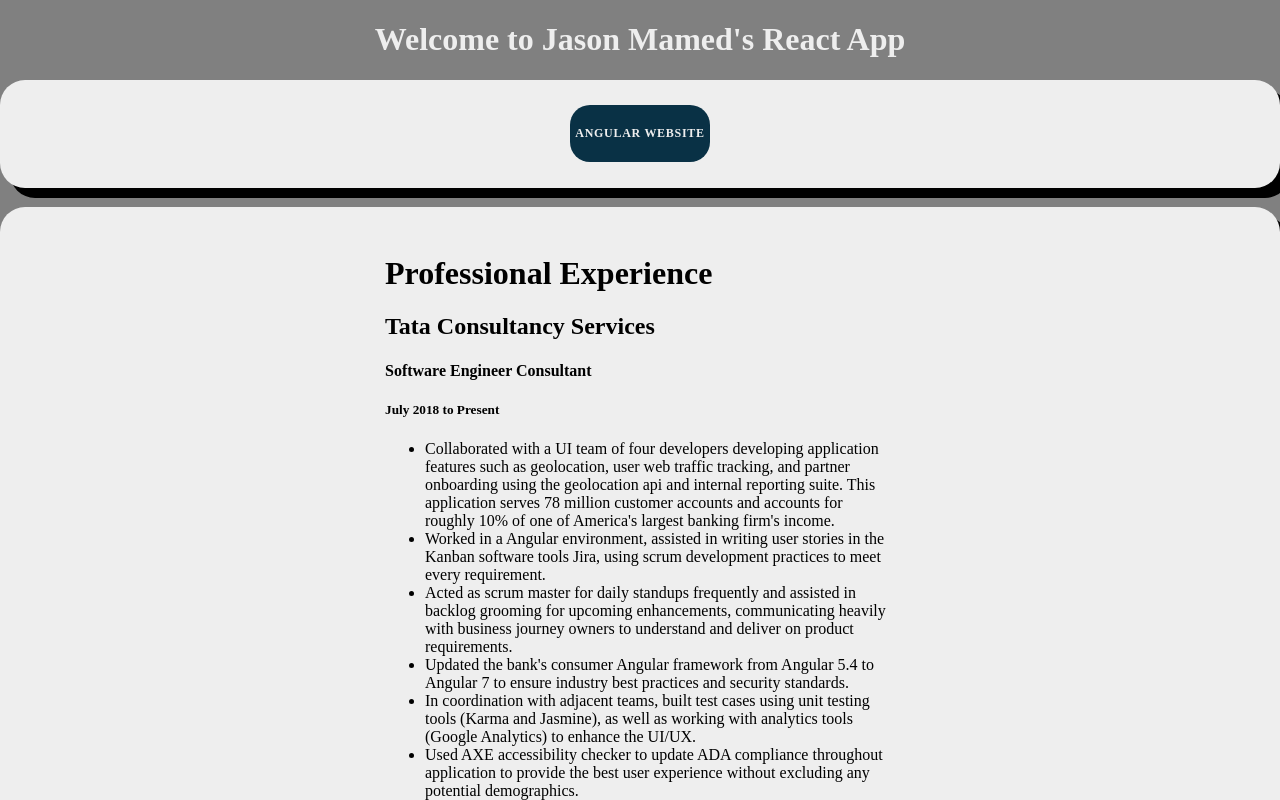
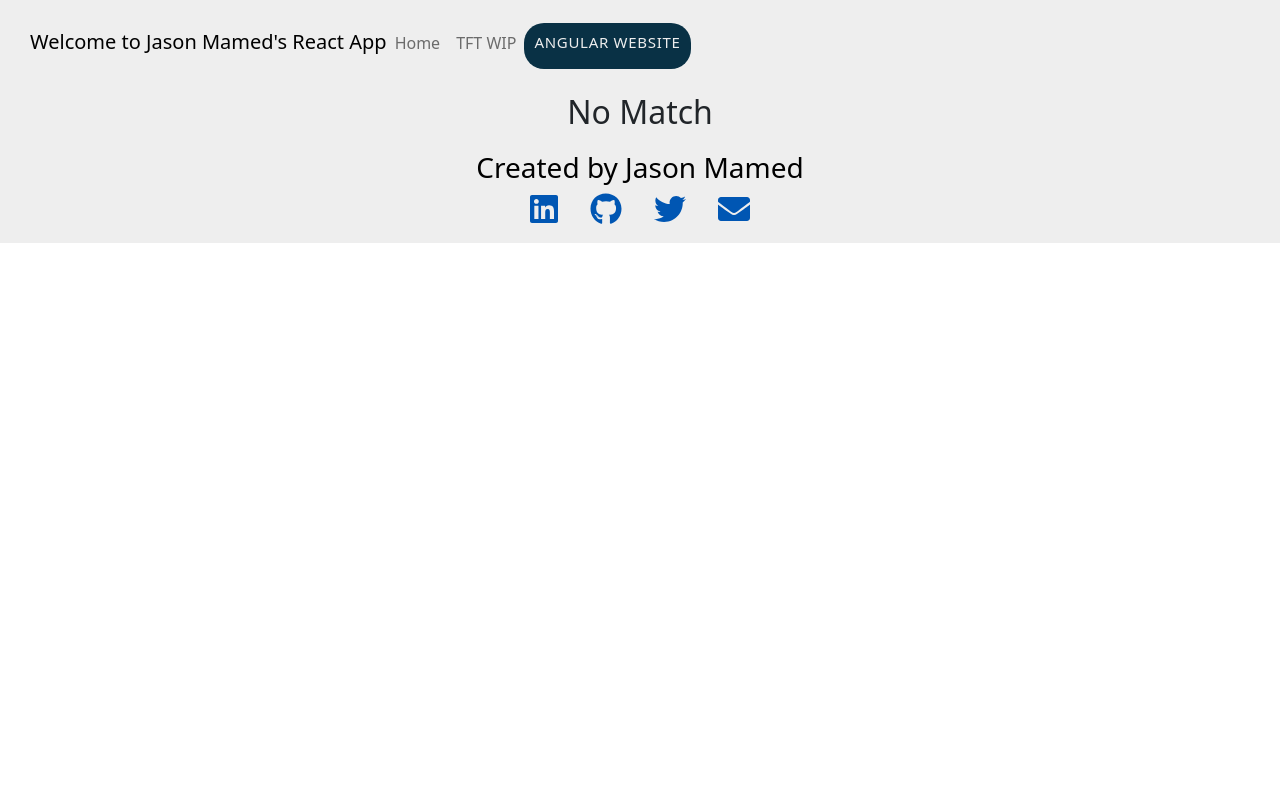
Before and after one commit to jmamed/jmamed-react, a React (Create React App) app: page / in a window 1280 px wide. Shown: the top 800 px of the page. Built offline with nearby package versions, Linux system fonts and the light colour scheme.

Commit message:
Add navigation routing for projects, change up website design layout

```diff
--- a/src/App.css
+++ b/src/App.css
@@ -20,9 +20,11 @@ h4 {
 .app {
   height: 100%;
   justify-content: center;
-  align-items: auto;
+  /* align-items: auto; */
   text-align: center;
-  text-emphasis-color: #eee;
+  /* text-emphasis-color: #eee; */
+  background-color: #eee;
+  padding: 15px;
 }
 
 .card {
@@ -77,7 +79,11 @@ h4 {
 }
 
 .webButton{
-  padding: 5px;
+  padding: 10px;
+  font-size: 15px;
+  /* @media screen and (max-width: 750px) {
+    font-size: 15px;
+  } */
 }
 
 @keyframes rotate {
@@ -132,7 +138,7 @@ h4 {
 }
 
 .social-container {
-  /* background: #eee; */
+  background: #eee;
   padding: 1px 1px;
   margin: 0 auto;
   text-align: center;
@@ -141,7 +147,7 @@ h4 {
 
 .resume-container {
   /* background: #eee; */
-  padding: 1px 1px;
+  padding: 1px 5px;
   margin: 0 auto;
   text-align: left;
   align-content: center;
@@ -152,26 +158,31 @@ a.social {
   align-items: center;
   transition: transform 250ms;
   display: inline-block;
+  color: white;
+}
+
+.social-heading {
+  color: black;
 }
 
 a.twitter {
-  color: #eee;
+  color: #0056b3;
 }
 
 a.linkedin {
-  color: #eee;
+  color: #0056b3;
 }
 
 a.github {
-  color: #eee;
+  color: #0056b3;
 }
 
 a.medium {
-  color: #eee;
+  color: #0056b3;
 }
 
 a.mail {
-  color: #eee;
+  color: #0056b3;
 }
 
 a.social:hover {
@@ -190,5 +201,9 @@ span.separator {
 
 .title {
   color: black;
+}
 
+.navTitle{
+  color: black;
+  font-size: 20px;
 }
--- a/src/App.js
+++ b/src/App.js
@@ -1,9 +1,15 @@
 import React from 'react';
 
 import './App.css'
-import SocialFollow from "./social/SocialFollow"
-import ResumePage from "./resume/resume"
+import SocialFollow from "./components/SocialFollow";
+import ResumePage from "./components/resume";
+import { NavigationBar } from './navbar/NavigationBar';
+import { BrowserRouter as Router, Route, Switch } from "react-router-dom";
+// import '../node_modules/bootstrap/dist/css/bootstrap.min.css';
+import 'bootstrap/dist/css/bootstrap.min.css';
 
+import { NoMatch } from './pages/NoMatch';
+import { TFTProject } from './pages/TFTProject';
 class App extends React.Component {
 
   // componentDidMount() { //ngoninit ish
@@ -17,21 +23,31 @@ class App extends React.Component {
   render() {
 
     return (
-      <div>
+      <React.Fragment>
         <div className="app">
-          <h1>Welcome to Jason Mamed's React App</h1>
-          <div className="card">
-            <a className="button" href="https://jmamed.github.io/jmamed/"><span><h4 className="webButton">Angular Website</h4></span></a>
+          <div id="nav-router" className="navRouter">
+            <Router>
+
+              {/* <div className="card">
+                <a className="button" href="https://jmamed.github.io/jmamed/"><span><h4 className="webButton">Angular Website</h4></span></a>
+              </div> */}
+              <NavigationBar />
+
+              {/* <Sidebar /> */}
+
+              <Switch>
+                <Route exact path="/jmamed-react" component={ResumePage} />
+                <Route path="/tft" component={TFTProject} />
+                <Route component={NoMatch} />
+              </Switch>
+            </Router>
           </div>
           <span className="separator"></span>
-          <div className="card">
-            <ResumePage />
-          </div>
+          <footer>
+            <SocialFollow />
+          </footer>
         </div>
-        <footer>
-          <SocialFollow />
-        </footer>
-      </div>
+      </React.Fragment>
     );
   }
 }
--- a/src/social/SocialFollow.js
+++ b/src/components/SocialFollow.js
@@ -15,7 +15,7 @@ import {
 export default function SocialFollow() {
   return (
     <div className="social-container">
-      <h3 className = "heading">Created by Jason Mamed</h3>
+      <h3 className = "social-heading">Created by Jason Mamed</h3>
         <a href="https://www.linkedin.com/in/jasonmamed"
             className="linkedin social">
             <FontAwesomeIcon icon={faLinkedin} size="2x" />
--- a/src/resume/resume.js
+++ b/src/components/resume.js
@@ -2,7 +2,7 @@ import React from "react";
 
 export default function ResumePage() {
   return (
-    <div className="resume-container">
+    <div className="resume-container card">
       <h1 className="title">Professional Experience</h1>
       <div id="current-job">
         <h2>Tata Consultancy Services</h2>
--- /dev/null
+++ b/src/navbar/NavigationBar.js
@@ -0,0 +1,22 @@
+import React from 'react';
+import { Nav, Navbar} from 'react-bootstrap'; //, Form, FormControl
+import '../App.css';
+
+export const NavigationBar = () => (
+  <Navbar expand="lg" className="app">
+    <header>
+      <h1 className="navTitle">Welcome to Jason Mamed's React App</h1>
+    </header>
+    <Navbar.Toggle aria-controls="basic-navbar-nav"/>
+    {/* <Form className="form-center">
+      <FormControl type="text" placeholder="Search" className="" />
+    </Form> */}
+    <Navbar.Collapse id="basic-navbar-nav">
+      <Nav className="ml-auto">
+        <Nav.Item><Nav.Link href="/jmamed-react">Home</Nav.Link></Nav.Item>
+        <Nav.Item><Nav.Link href="/tft">TFT WIP</Nav.Link></Nav.Item>
+        <a className="button" href="https://jmamed.github.io/jmamed/"><span><h4 className="webButton">Angular Website</h4></span></a>
+      </Nav>
+    </Navbar.Collapse>
+  </Navbar>
+)
--- /dev/null
+++ b/src/pages/NoMatch.js
@@ -0,0 +1,12 @@
+import React from 'react';
+import styled from 'styled-components';
+const Wrapper = styled.div`
+  margin-top: 1em;
+  margin-left: 6em;
+  margin-right: 6em;
+`;
+export const NoMatch = () => (
+  <Wrapper>
+    <h2>No Match</h2>
+  </Wrapper>
+)
--- /dev/null
+++ b/src/pages/TFTProject.js
@@ -0,0 +1,12 @@
+import React from 'react';
+import styled from 'styled-components';
+const Wrapper = styled.div`
+  margin-top: 1em;
+  margin-left: 6em;
+  margin-right: 6em;
+`;
+export const TFTProject = () => (
+  <Wrapper>
+    <h2>TFT Project WIP</h2>
+  </Wrapper>
+)
```
Also changed, not shown: package.json (+11 -5 lines), 1 other file (tests, documents, lock files or other folders).
